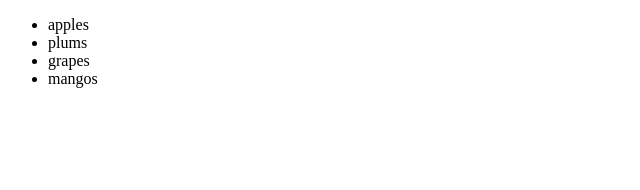
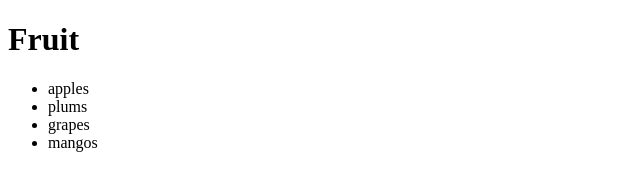
Before and after one commit to sleepykanguru22/error-demo-fg-blog, a plain HTML site: page index.html in a window 1280 px wide. Shown: the whole page, without its empty margins (0-640 px from the left). Drawn offline with Linux system fonts and the light colour scheme.

Commit message:
Added Fruit heading

```diff
--- a/index.html
+++ b/index.html
@@ -6,6 +6,7 @@
     <title>Document</title>
   </head>
   <body>
+    <h1>Fruit</h1>
     <ul>
       <li>apples</li>
       <li>plums</li>
```
